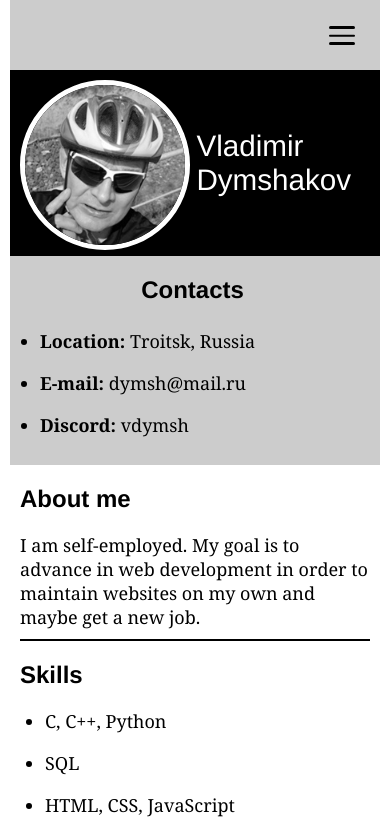
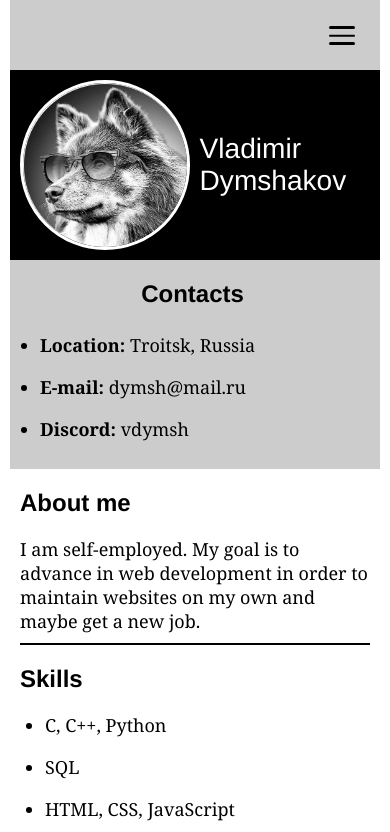
Before and after one commit to vdymsh/rsschool-cv, a plain HTML site: page index.html in a window 390 px wide. Shown: the top 832 px of the page. Drawn offline with Linux system fonts and the light colour scheme.

Commit message:
refactor: change picture, add upper intermediate

```diff
--- a/css/style.css
+++ b/css/style.css
@@ -59,7 +59,6 @@ section {
 .nav {
   width: min(1140px, 100%);
   display: block;
-  /* margin-left: min(300px, max(0px, calc(100% - 1140px))); */
   padding: 25px 10px 25px;
 }
 
@@ -94,21 +93,25 @@ section {
     display: flex;
     align-items: center;
     background-color: black;
+    padding: 10px 10px 10px 30px;
+    column-gap: 10px;
 }
 
 .person-photo {
-    flex: 0 0 20%;
-    width: min(220px, 47.8vw);
-    height: min(220px, 47.8vw);
-    padding: 10px;
+    flex: 0 0 auto;
+    width: min(200px, 43.48vw);
+    height: min(200px, 43.48vw);
+    border-radius: 50%;
+    border: 3px solid white;
+    overflow: hidden;
 }
 
 .person-photo img {
     width: min(200px, 43.48vw);
     height: min(200px, 43.48vw);
-    border-radius: 50%;
     border: 5px solid white;
     filter: grayscale(100%);
+    transform: scale(1.1) translateX(-4px) translateY(-4px);
 }
 
 .person-name {
@@ -120,7 +123,7 @@ section {
 
 .person-name h1 {
     color: white;
-    font-size: min(40px, 7.6vw);
+    font-size: min(40px, 7.2vw);
     font-weight: 500;
 }
 
@@ -244,7 +247,6 @@ pre {
 /* ================ Burger ================= */
 
 @media screen and (max-width: 940px) {
-
   .nav {
     width: 225px;
     height: 300px;
@@ -318,9 +320,6 @@ pre {
     transform: translateX(0);
   }
 
-
-/* ======================================== */
-
   .nav-cross {
     width: 20px;
     height: 20px;
@@ -360,8 +359,16 @@ pre {
     flex-direction: column;
   }
 
+  .person {
+    padding: 10px;
+  }
+
   .contacts-area {
     flex-basis: content;
   }
 
+  .person-photo img {
+    transform: scale(1.1) translateX(-3px) translateY(-3px);
 }
+
+}
--- a/index.html
+++ b/index.html
@@ -38,7 +38,7 @@
     </div> <!-- menu-wrapper -->
     <div class="person">
       <div class="person-photo">
-        <img src="images/vdymsh.jpg" alt="Photo of Vladimir Dymshakov">
+        <img src="images/glassed-wolf.jpg" alt="Photo of Vladimir Dymshakov">
       </div>
       <div class="person-name">
         <h1>Vladimir Dymshakov</h1>
@@ -134,7 +134,7 @@ function sentence(List) {
         </div>
         <div>
           <h3 class="item-subcaption">English language proficiency:</h3>
-          <p class="item-text">B<span class="zero">2</span>:
+          <p class="item-text">B<span class="zero">2</span> Upper Intermediate:
             <a href="https://www.efset.org/cert/hh9EzM">EF Set</a>
 
           </p>
```
Also changed, not shown: images/glassed-wolf.jpg (added), images/vdymsh.jpg (deleted).
